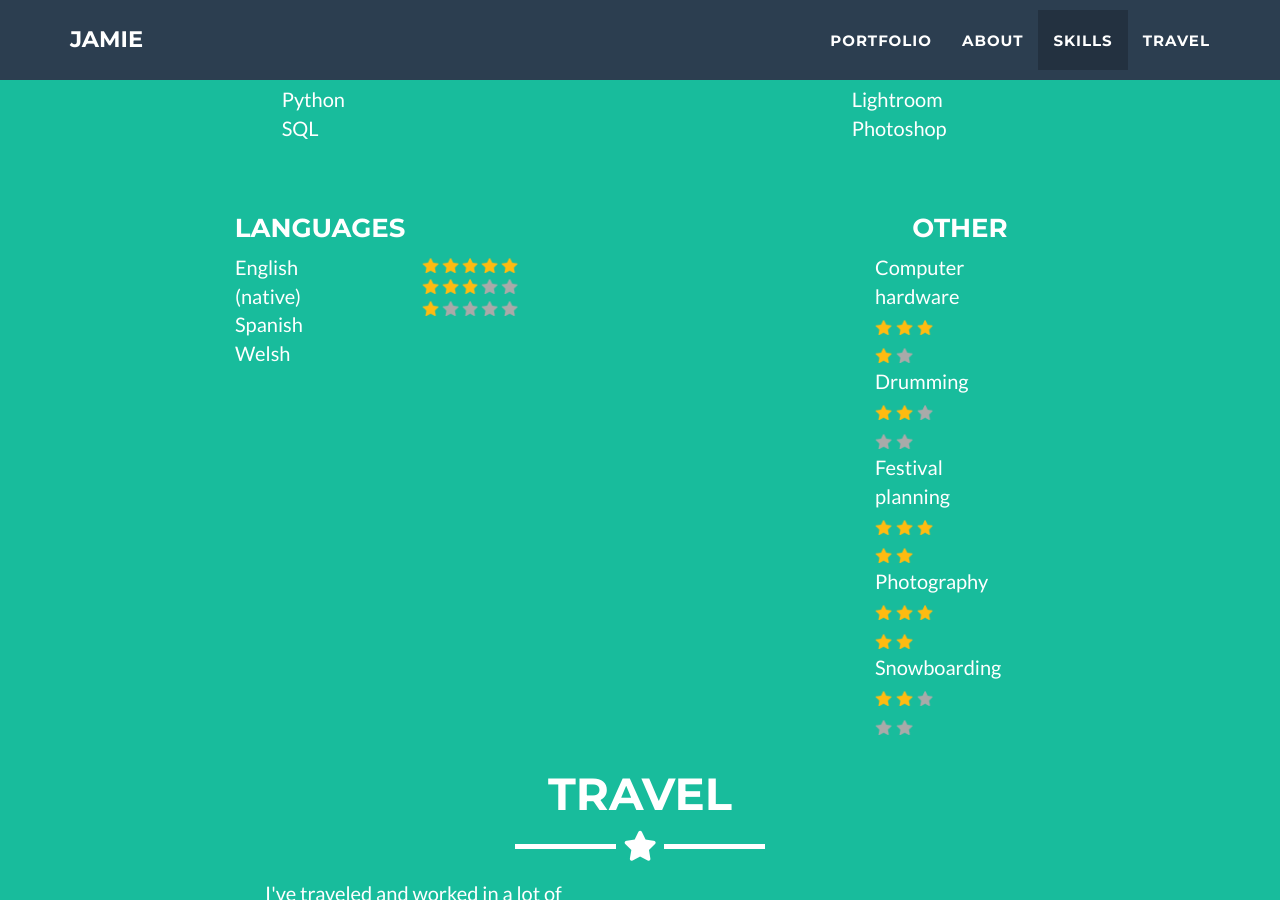
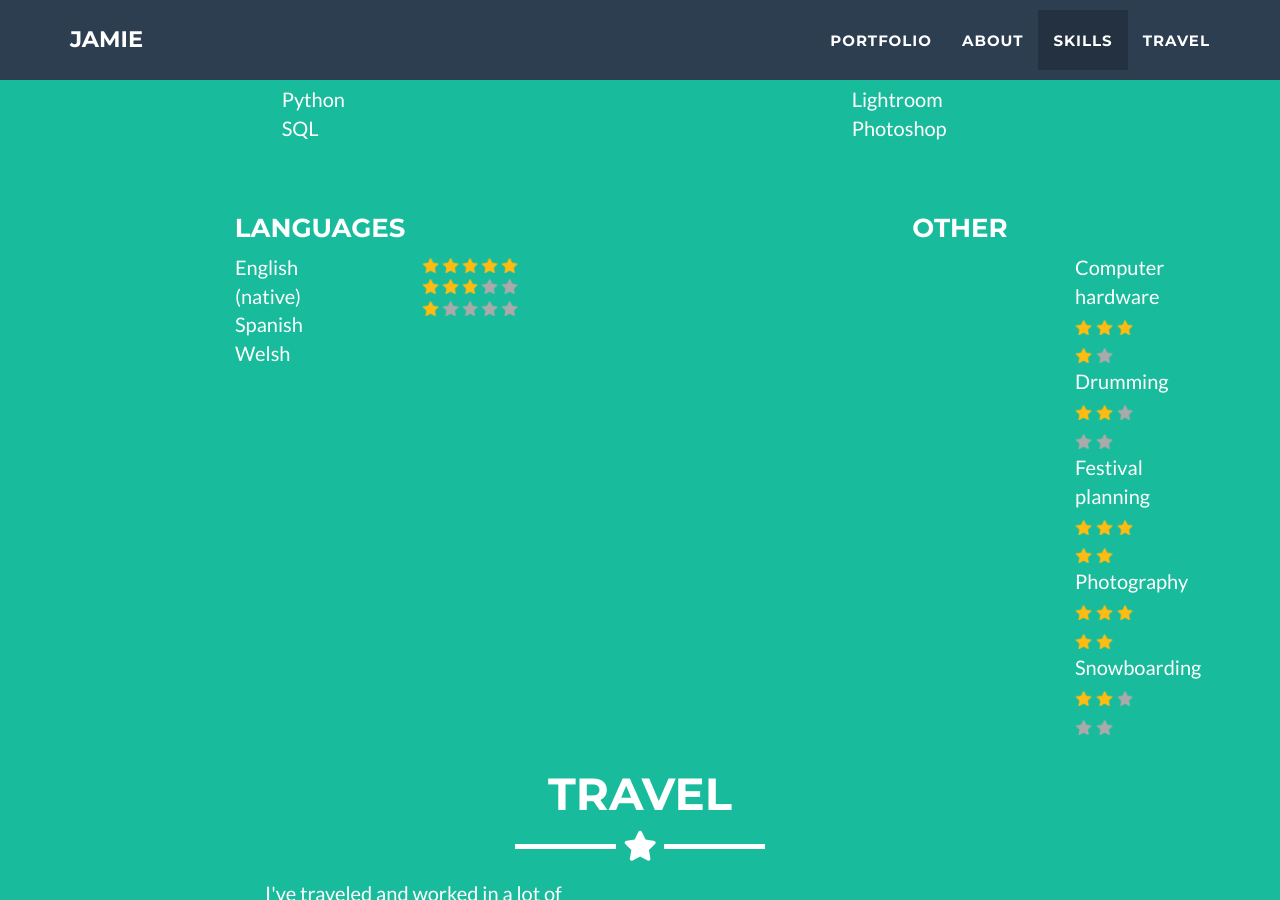
Before and after one commit to jamiedumayne/jamiedumayne.github.io, a Jekyll site: the page built from _posts/2014-07-18-project-1.markdown, in a window 1280 px wide and 900 px high, scrolled down 2749 px. Built offline with Jekyll 4.4.1, drawn with Linux system fonts in a browser that asks for light colours.

Commit message:
Update skills.html

```diff
--- a/_includes/skills.html
+++ b/_includes/skills.html
@@ -139,7 +139,7 @@
       </div>
       <div class="float-child">
         <h3>Other</h3>
-        <div class="col-lg-4 col-xs-2"></div>
+        <div class="col-lg-8 col-xs-2"></div>
           <div class="col-lg-2 col-xs-4">
             <p>Computer hardware<br>
                <img src=img/star_full.png alt="Gold star" height="15">
```
